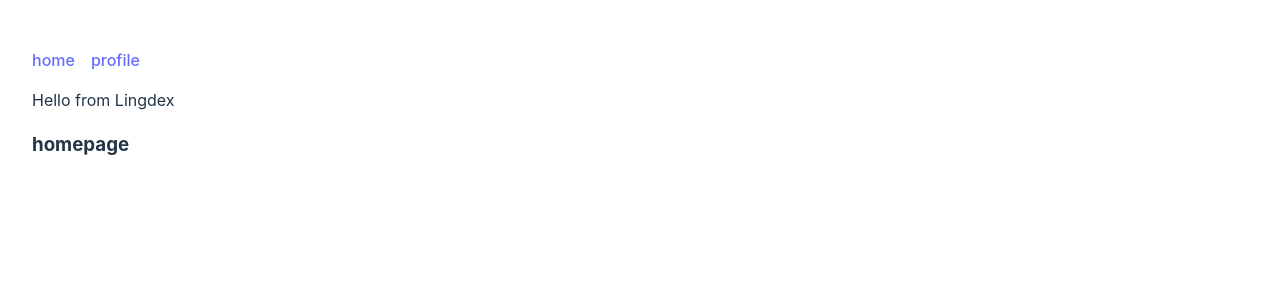
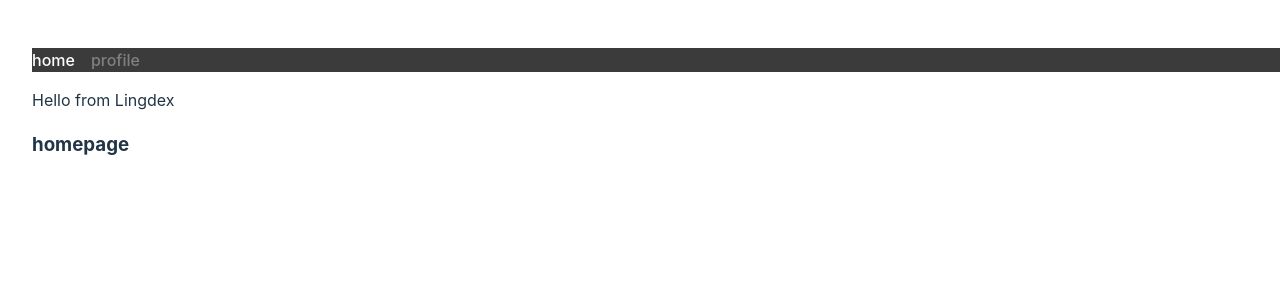
Before and after one commit to razzodev/lingdex, a React (Vite) app: page / in a window 1280 px wide. Shown: the top 300 px of the page. Built offline with nearby package versions, Linux system fonts and the light colour scheme.

Commit message:
style: add navbar styling

```diff
--- a/src/components/Navbar.css
+++ b/src/components/Navbar.css
@@ -1,3 +1,6 @@
+nav {
+    background-color: rgb(59, 59, 59);
+}
 nav ul {
     display: flex;
     list-style-type: none;
@@ -9,3 +12,11 @@ nav ul {
  .navbar-link {
     margin-right: 1rem;
  }
+
+ .navbar-link a {
+    color: gray;
+ }
+
+ .navbar-link a.active {
+    color: white;
+ }
```
